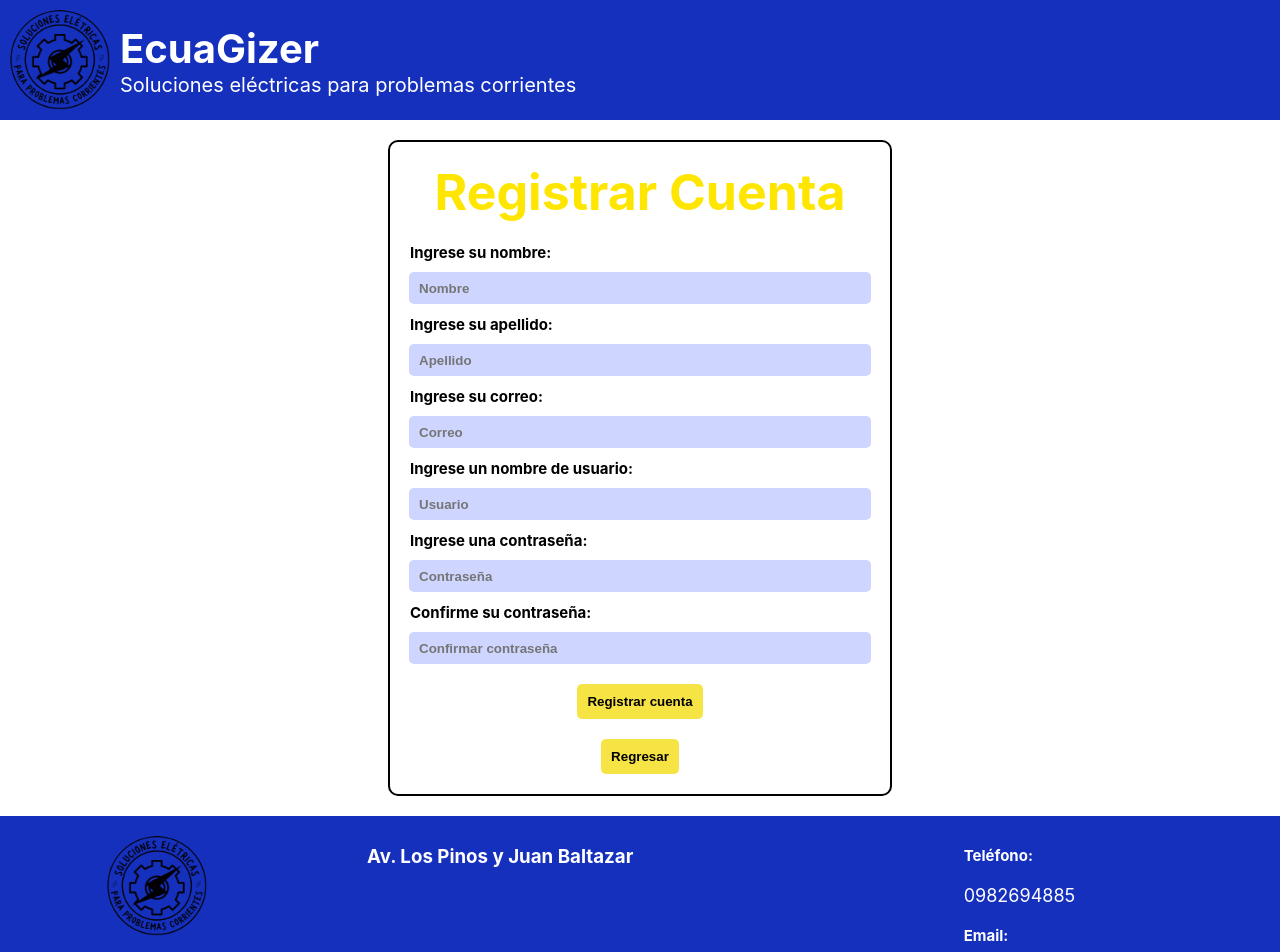
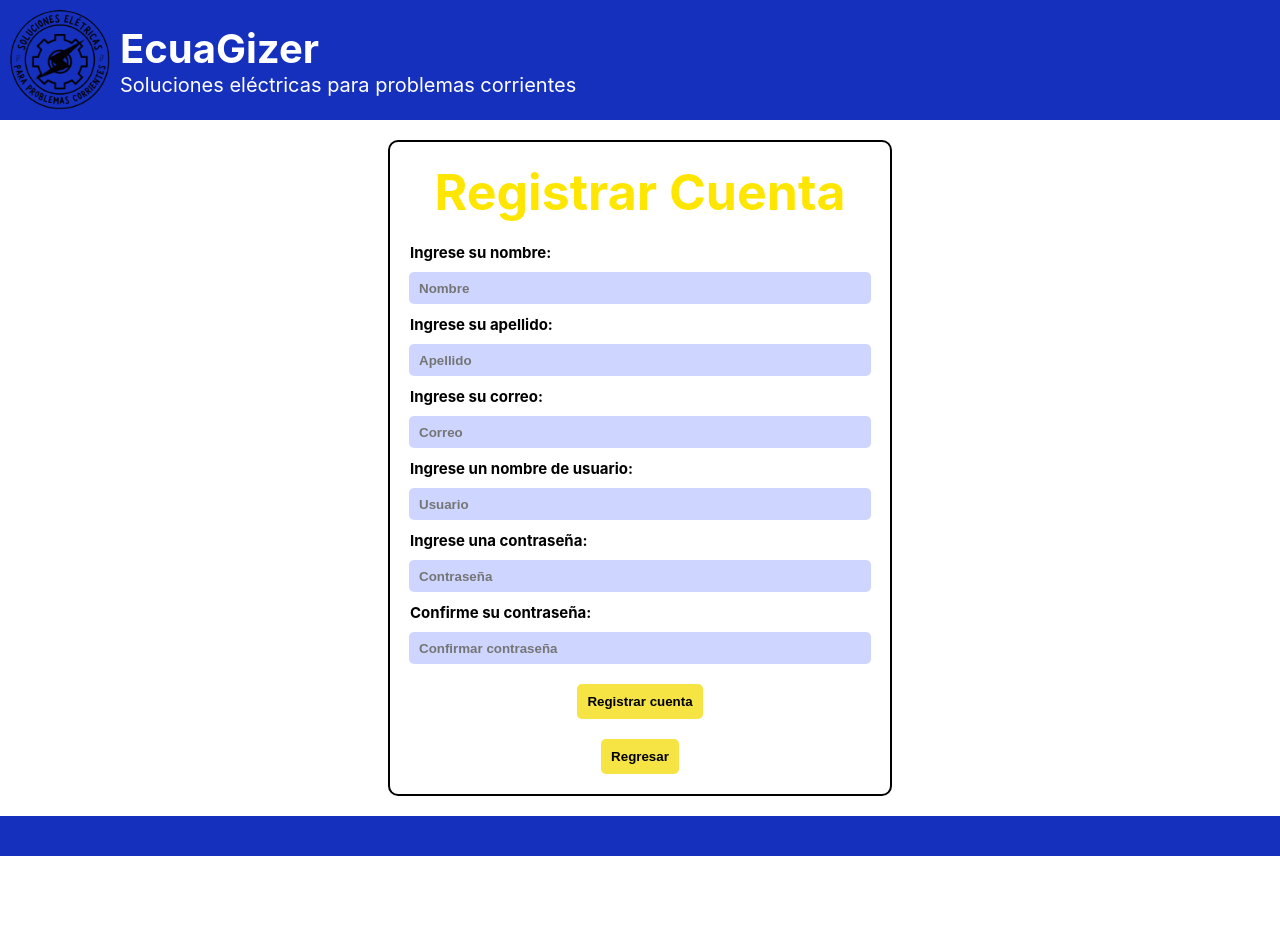
Before and after one commit to AnthonyAstudillo55234/Proyecto_Dise, a React (Create React App) app: page /registrar in a window 1280 px wide. Shown: the top 952 px of the page. After the commit the page ends 856 px from the top, so only its background shows below. Built offline with nearby package versions, Linux system fonts and the light colour scheme; grey boxes are pictures that could not be loaded.

Commit message:
Icono, footer registrar

```diff
--- a/public/index.html
+++ b/public/index.html
@@ -2,7 +2,7 @@
 <html lang="es">
   <head>
     <meta charset="utf-8" />
-    <link rel="icon" href="%PUBLIC_URL%/favicon.ico" />
+    <link rel="icon" href="./logo.png" />
     <meta name="viewport" content="width=device-width, initial-scale=1" />
     <meta name="theme-color" content="#000000" />
     <meta
--- a/src/componentes/registrar.css
+++ b/src/componentes/registrar.css
@@ -63,3 +63,8 @@
     background-color: #ffe600;
     transform: scale(1.1);
 }
+.foter{
+    background-color: #1630be;
+    margin-bottom: 0;
+    height: 40px;
+}
--- a/src/componentes/registrar.js
+++ b/src/componentes/registrar.js
@@ -66,7 +66,8 @@ function Registrar() {
           <button type="button" onClick={regresar}>Regresar</button>
         </form>
       </div>
-      <Footer />
+      <div className='foter'>
+        </div>
     </div>
   );
 }
```
Also changed, not shown: public/logo.png (added), 1 other file (tests, documents, lock files or other folders).
